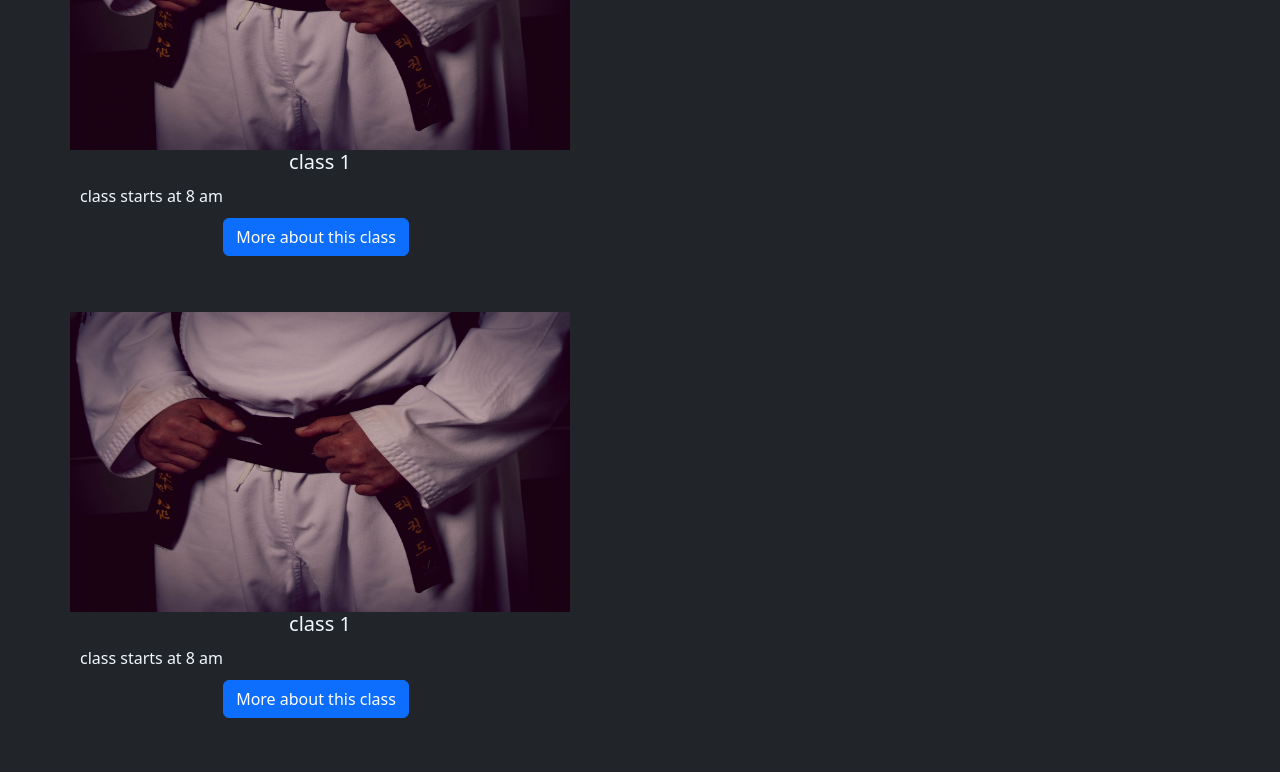
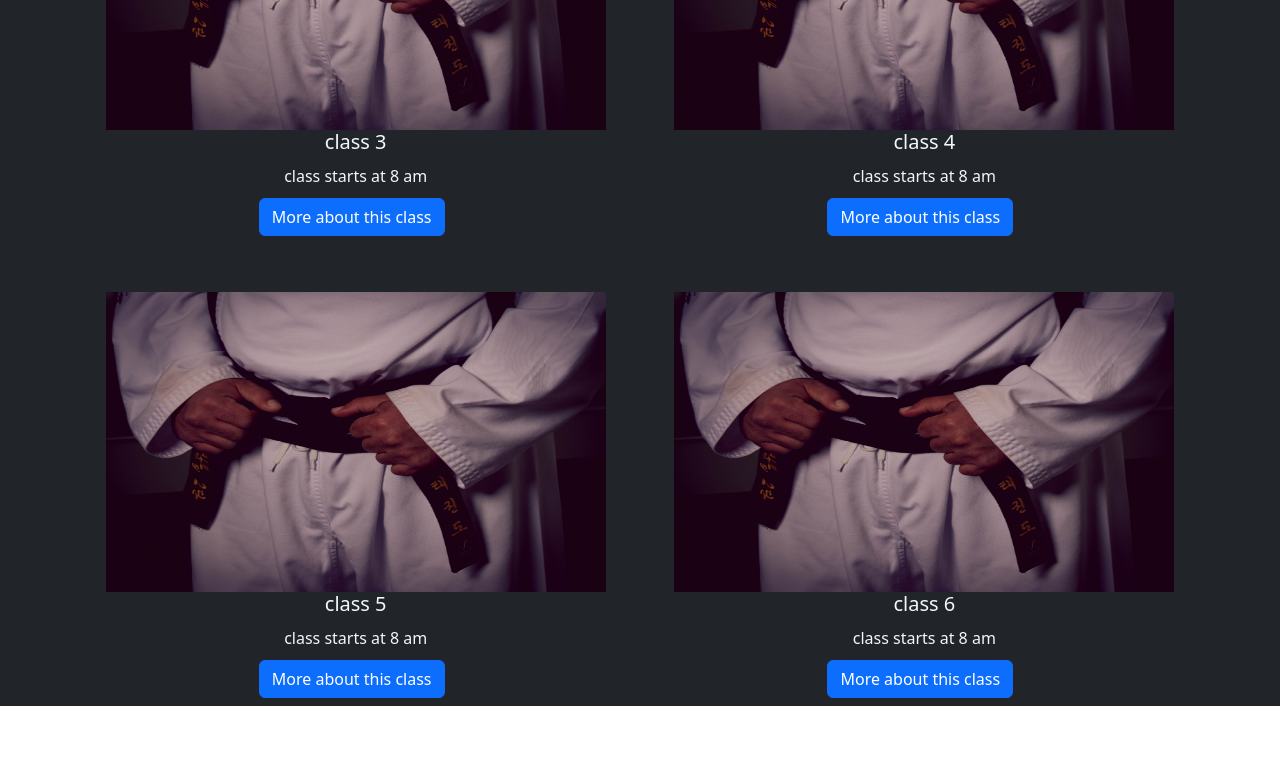
Before and after one commit to Naidiri1/taekwondo-website, a React (Create React App) app: page / in a window 1280 px wide. Shown: the part 2380-3152 px from the top of the page. After the commit the page ends 3086 px from the top, so only its background shows below. Built offline with nearby package versions, Linux system fonts and the light colour scheme.

Commit message:
added flexcss to cards

```diff
--- a/src/components/CardInformation/index.js
+++ b/src/components/CardInformation/index.js
@@ -21,7 +21,7 @@ const CardInformation = (props) => {
         <Card.Title>{props.cardTitle}</Card.Title>
         <Card.Body>
           <Card.Text style={{ margin: "10px", textAlign: "justify" }}>
-            {props.cardDescription}
+            <div className="card--description">{props.cardDescription}</div>
           </Card.Text>
         </Card.Body>
       </div>
--- a/src/components/Main/index.js
+++ b/src/components/Main/index.js
@@ -39,22 +39,27 @@ const Main = () => {
     },
     {
       img: belt,
-      cardTitle: "class 1",
+      cardTitle: "class 2",
       cardDescription: "class starts at 8 am",
     },
     {
       img: belt,
-      cardTitle: "class 1",
+      cardTitle: "class 3",
       cardDescription: "class starts at 8 am",
     },
     {
       img: belt,
-      cardTitle: "class 1",
+      cardTitle: "class 4",
       cardDescription: "class starts at 8 am",
     },
     {
       img: belt,
-      cardTitle: "class 1",
+      cardTitle: "class 5",
+      cardDescription: "class starts at 8 am",
+    },
+    {
+      img: belt,
+      cardTitle: "class 6",
       cardDescription: "class starts at 8 am",
     },
   ];
@@ -111,15 +116,7 @@ const Main = () => {
               ))}
             </Slider>
           </div>
-          <div
-            style={{
-              width: "100%",
-              maxWidth: "600px",
-              textAlign: "center",
-              alignContent: "center",
-              margin: "20px",
-            }}
-          >
+          <div className="card--container">
             {cards.map((card, idx) => (
               <CardInformation
                 key={idx}
--- a/src/components/Main/style.css
+++ b/src/components/Main/style.css
@@ -5,3 +5,14 @@
 .text--overlay h1 {
     color: rgba(255, 255, 255, 0.566);
 }
+
+.card--container {
+    display: flex;
+    flex-direction: row;
+    flex-wrap: wrap;
+    justify-content: center;
+}
+
+.card--description{
+    text-align: center;
+}
```
